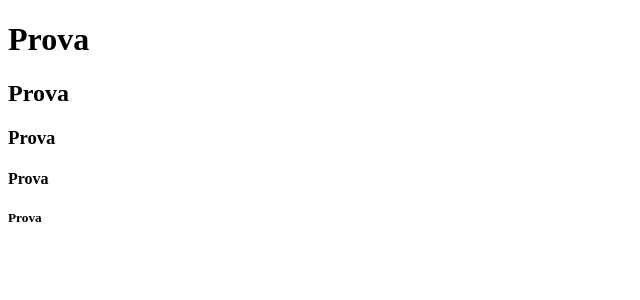
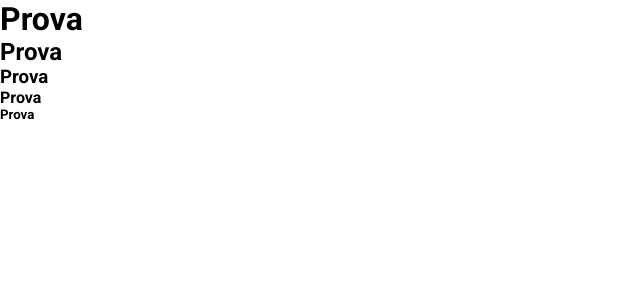
Before and after one commit to Pepesalezucchero/vite-comics, a Vue app: page / in a window 1280 px wide. Shown: the top 300 px of the page, without its empty margins (0-640 px from the left). Built offline with nearby package versions, Linux system fonts and the light colour scheme.

Commit message:
adding scss documents

```diff
--- a/src/App.vue
+++ b/src/App.vue
@@ -24,6 +24,8 @@
   <AppSubFooter />
 </template>
 
-<style scoped>
+<style lang="scss">
+@use './styles/partials/variables' as *;
+@use './styles/general.scss' as *;
 
 </style>
--- /dev/null
+++ b/src/styles/general.scss
@@ -0,0 +1,14 @@
+//stili generali
+@import url('https://fonts.googleapis.com/css2?family=Roboto:wght@100;300;400;500;700;900&display=swap');
+
+* {
+    padding: 0;
+    margin: 0;
+    box-sizing: border-box;
+}
+
+body {
+    font-family: 'Roboto', sans-serif;
+}
+
+//layout
--- /dev/null
+++ b/src/styles/partials/_variables.scss
@@ -0,0 +1,2 @@
+//colori
+$primary: #0282f9;
```
